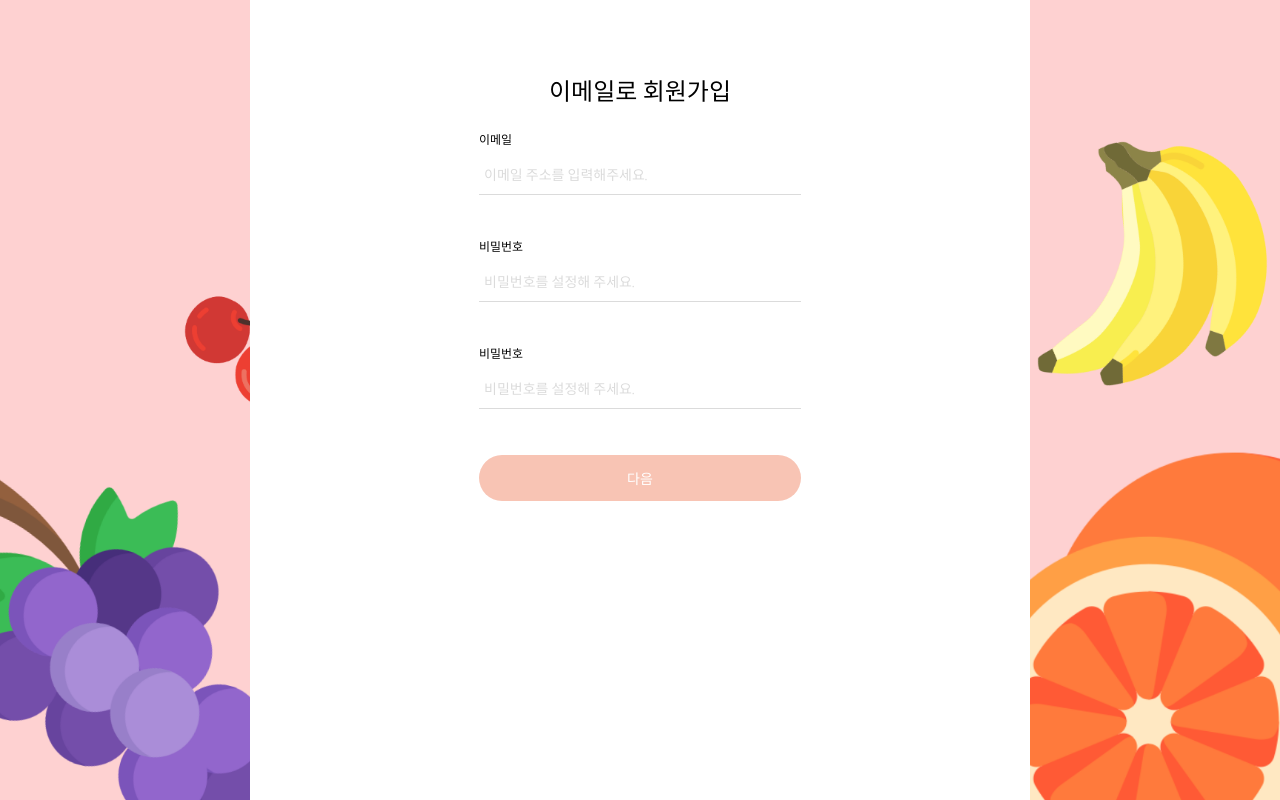
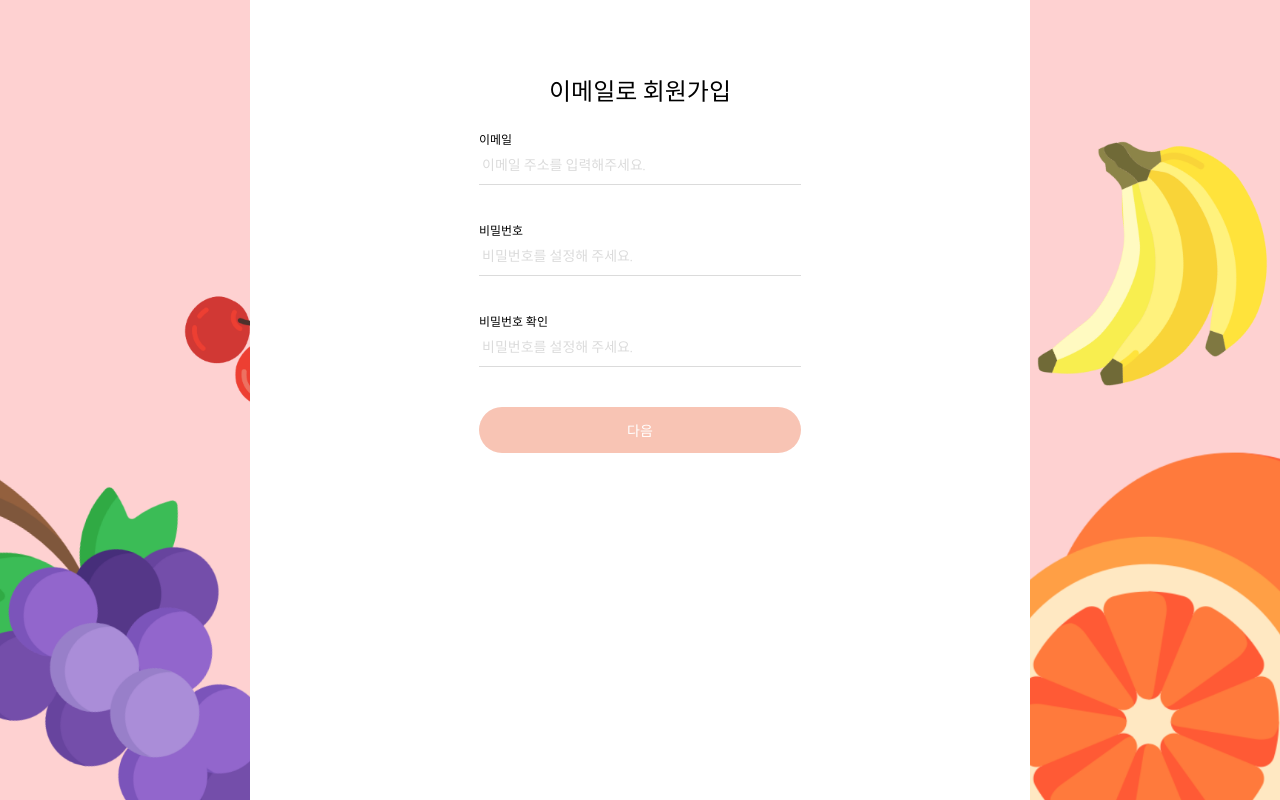
Before and after one commit to Bul-4-Jo/Recipick, a React (Create React App) app: page /join in a window 1280 px wide. Built offline with nearby package versions, Linux system fonts and the light colour scheme; no server answers.

Commit message:
Fix: 회원가입 시 경고 메세지 밀림 수정

```diff
--- a/src/Pages/Signup/Profile/ProfileSet.jsx
+++ b/src/Pages/Signup/Profile/ProfileSet.jsx
@@ -38,9 +38,9 @@ export default function ProfileSet() {
     setUserName(prev => value);
 
     if ((value.length < 2 && value !== '') || value.length > 10) {
-      setUserNameError('2~10자 이내여야 합니다.');
+      setUserNameError('✔︎ 2~10자 이내여야 합니다.');
     } else if (value === '') {
-      setUserNameError('사용자 이름을 입력해주세요.');
+      setUserNameError('✔︎ 사용자 이름을 입력해주세요.');
     } else {
       setUserNameError('');
     }
@@ -53,9 +53,9 @@ export default function ProfileSet() {
     setUserId(prev => value);
 
     if (!userIdRegex.test(value)) {
-      setUserIdError('영문, 숫자, 특수문자(,),(_)만 사용가능합니다.');
+      setUserIdError('✔︎ 영문, 숫자, 특수문자(,),(_)만 사용가능합니다.');
     } else if (value === '') {
-      setUserIdError('계정 ID를 입력해주세요.');
+      setUserIdError('✔︎ 계정 ID를 입력해주세요.');
     } else {
       setUserIdError('');
     }
--- a/src/Pages/Signup/Profile/ProfileSet.style.jsx
+++ b/src/Pages/Signup/Profile/ProfileSet.style.jsx
@@ -27,10 +27,12 @@ export const Label = styled.label`
 `;
 
 export const Input = styled.input`
+  display: block;
+  width: 100%;
   font-family: 'SpoqaHanSans', sans-serif;
   width: 322px;
   border: none;
-  padding: 10px 5px;
+  padding: 10px 3px;
   font-size: ${({ theme }) => theme.fontSizes.base};
   border-bottom: 1px solid ${({ theme }) => theme.colors.border};
   &::placeholder {
@@ -44,8 +46,6 @@ export const Input = styled.input`
 `;
 
 export const InputWrapper = styled.div`
-  display: flex;
-  flex-direction: column;
   margin-bottom: 40px;
 `;
 
@@ -56,7 +56,9 @@ export const InpImg = styled.div`
 `;
 
 export const ErrorMessage = styled.p`
-  font-size: ${({ theme }) => theme.fontSizes.sm};
+  position: absolute;
+  font-size: ${({ theme }) => theme.fontSizes.sx};
   color: ${({ theme }) => theme.colors.warning};
-  margin-top: 6px;
+  margin-top: 10px;
+  padding-left: 2px;
 `;
--- a/src/Pages/Signup/Signup.jsx
+++ b/src/Pages/Signup/Signup.jsx
@@ -26,7 +26,7 @@ function Signup() {
     if (!emailRegex.test(value)) {
       setEmailError(prev => {
         if (value === '') return '';
-        else return '올바른 이메일 형식이 아닙니다.';
+        else return '✔︎ 올바른 이메일 형식이 아닙니다.';
       });
     } else {
       setEmailError('');
@@ -42,7 +42,7 @@ function Signup() {
       if (value === '') {
         setPwError('');
       } else {
-        setPwError('6자 이상 입력');
+        setPwError('✔︎ 6자 이상 입력');
       }
     } else {
       setPwError('');
@@ -58,7 +58,7 @@ function Signup() {
     } else if (value === '') {
       setPwCheckError('');
     } else {
-      setPwCheckError('비밀번호를 확인해주세요');
+      setPwCheckError('✔︎ 비밀번호를 확인해주세요');
     }
   };
 
@@ -81,7 +81,7 @@ function Signup() {
         if (response.data.message === '사용 가능한 이메일 입니다.') {
           navigate('/join/profile', { state: { email, password } });
         } else if (response.data.message === '이미 가입된 이메일 주소 입니다.') {
-          setEmailError('이미 가입된 계정ID 입니다.');
+          setEmailError('✔︎ 이미 가입된 계정ID 입니다.');
         } else if (response.data.message === '잘못된 접근입니다.') {
           console.log('잘못된 접근입니다.');
         }
@@ -120,7 +120,7 @@ function Signup() {
         </InputWrapper>
 
         <InputWrapper>
-          <Label htmlFor='inpPasswordCheck'>비밀번호</Label>
+          <Label htmlFor='inpPasswordCheck'>비밀번호 확인</Label>
           <Input
             id='inpPasswordCheck'
             type='password'
--- a/src/Pages/Signup/Signup.style.jsx
+++ b/src/Pages/Signup/Signup.style.jsx
@@ -22,9 +22,11 @@ export const Label = styled.label`
 `;
 
 export const Input = styled.input`
+  display: block;
+  width: 100%;
   width: 322px;
   border: none;
-  padding: 10px 5px;
+  padding: 10px 3px;
   font-size: ${({ theme }) => theme.fontSizes.base};
   border-bottom: 1px solid ${({ theme }) => theme.colors.border};
   font-family: SpoqaHanSans;
@@ -38,13 +40,13 @@ export const Input = styled.input`
 `;
 
 export const InputWrapper = styled.div`
-  display: flex;
-  flex-direction: column;
   margin-bottom: 40px;
 `;
 
 export const ErrorMessage = styled.p`
-  font-size: ${({ theme }) => theme.fontSizes.sm};
+  position: absolute;
+  font-size: ${({ theme }) => theme.fontSizes.sx};
   color: ${({ theme }) => theme.colors.warning};
-  margin-top: 6px;
+  margin-top: 10px;
+  padding-left: 2px;
 `;
```
